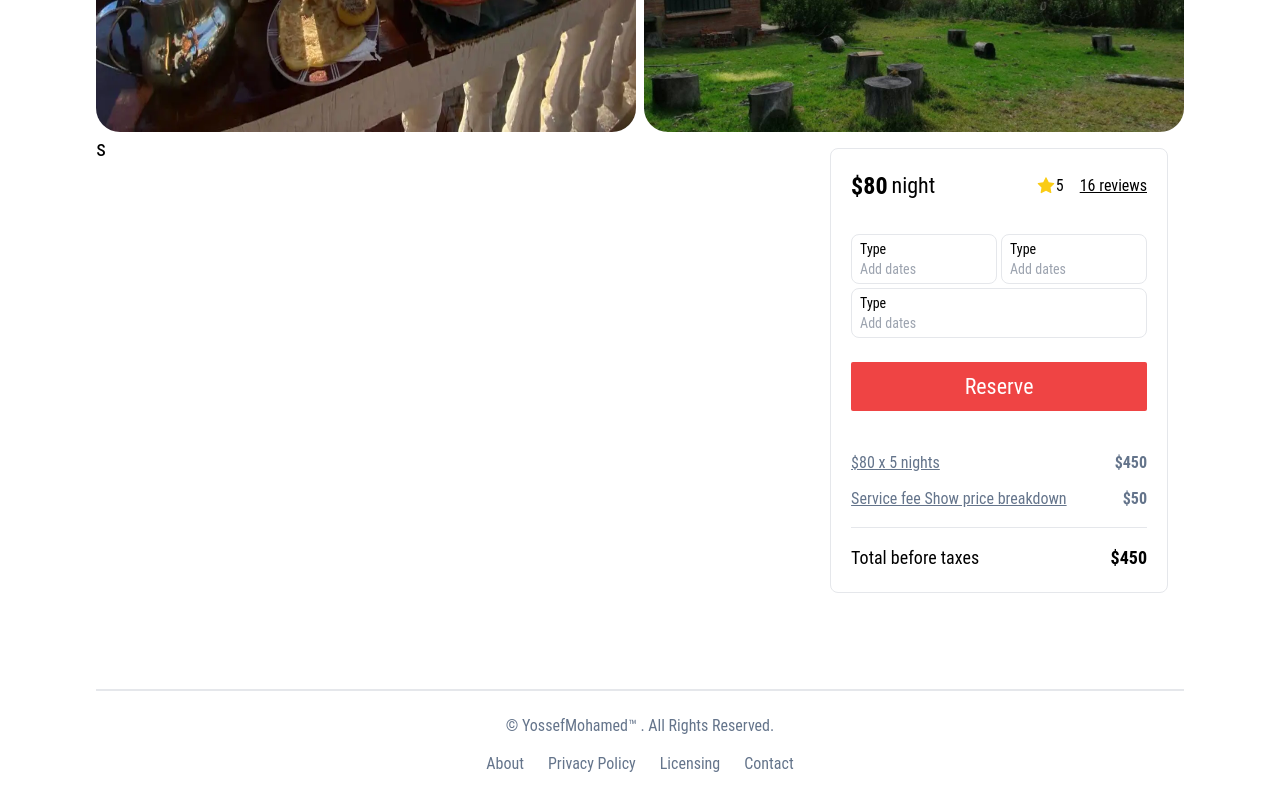
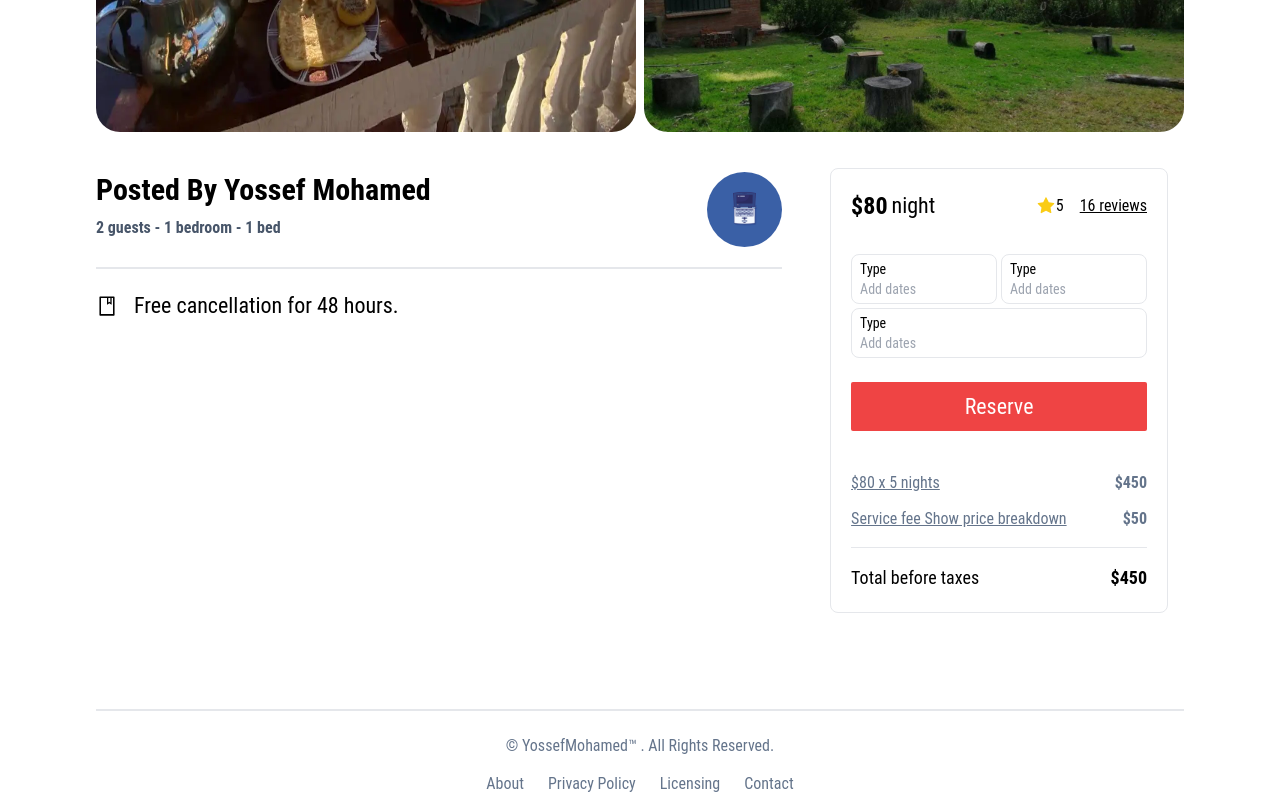
Before and after one commit to YossefMohamed/airbnb-client, a Next.js app: page /property/add in a window 1280 px wide. Shown: the part 640-1452 px from the top of the page. Built offline with nearby package versions, Linux system fonts and the light colour scheme.

Commit message:
implementing property page

```diff
--- a/components/Navbar.tsx
+++ b/components/Navbar.tsx
@@ -57,13 +57,14 @@ const Navbar = () => {
         </div>
       </div>
 
-      <div className="transition ease-in-out delay-150">
+      <div className="transition ease-in-out delay-150  ">
         {search && (
           <div
             ref={ref}
-            className={` bar flex text-sm justify-center mb-8 rounded-full border w-fit m-auto items-center`}
+            className={` bar flex text-sm justify-center mb-8 rounded-full border w-fit m-auto items-center py-1`}
           >
-            <div className="location rounded-full hover:bg-slate-50 px-6 py-2">
+            <div>
+              <div className="location rounded-full hover:bg-slate-50 px-6 py-2 ">
                 <label className="block" htmlFor="location">
                   Location
                 </label>
@@ -74,6 +75,8 @@ const Navbar = () => {
                   className="bg-transparent border-none py-1 outline-none"
                 />
               </div>
+            </div>
+            <div className="border-2 border-y-0">
               <div className="check-in rounded-full hover:bg-slate-50 px-6 py-2">
                 <label className="block" htmlFor="date">
                   Check in
@@ -91,6 +94,8 @@ const Navbar = () => {
                   </div>
                 )}
               </div>
+            </div>
+            <div className="border-r-2">
               <div className="check-out rounded-full hover:bg-slate-50 px-6 py-2">
                 <label className="block" htmlFor="type">
                   Type
@@ -102,6 +107,8 @@ const Navbar = () => {
                   placeholder="Add dates"
                 />
               </div>
+            </div>
+            <div>
               <div className="guests rounded-full hover:bg-slate-50 px-6 py-2">
                 <label className="block" htmlFor="range">
                   Guests
@@ -116,6 +123,7 @@ const Navbar = () => {
                   <i className="lni lni-search-alt"></i>
                 </span>
               </div>
+            </div>
             <div className="search-icon p-4 transition-none hover:bg-red-400 rounded-full hover:text-white cursor-pointer text-lg">
               <AiOutlineSearch />
             </div>
--- a/pages/property/[id].tsx
+++ b/pages/property/[id].tsx
@@ -1,5 +1,5 @@
 import React from "react";
-import { AiFillStar } from "react-icons/ai";
+import { AiFillStar, AiOutlineBook } from "react-icons/ai";
 import { FaUserAlt } from "react-icons/fa";
 import PropertyCard from "../../components/PropertyCard";
 
@@ -57,8 +57,24 @@ export default function Property() {
           </div>
         </div>
       </div>
-      <div className="details  flex">
-        <div className="flex-1 col-span-2">s</div>
+      <div className="details  flex mt-5 gap-8">
+        <div className="flex-1 col-span-2 property-details">
+          <div className="text-3xl font-bold flex border-b-2 py-5">
+            <div className="flex flex-col gap-2">
+              <div className="user">Posted By Yossef Mohamed</div>
+              <div className="details text-base text-slate-600">
+                2 guests - 1 bedroom - 1 bed
+              </div>
+            </div>
+            <div className="user-pic ml-auto rounded-full overflow-hidden">
+              <img src="/user.png" className="h-[75px]" />
+            </div>
+          </div>
+          <div className="cancellation py-5 flex items-center gap-4">
+            <AiOutlineBook /> Free cancellation for 48 hours.
+          </div>
+        </div>
+
         <div className="h-fit p-4 self-start col-span-1 w-[34%]">
           <PropertyCard />
         </div>
```
Also changed, not shown: public/user.png (added). Lines whose indentation alone changed are shown as unchanged.
